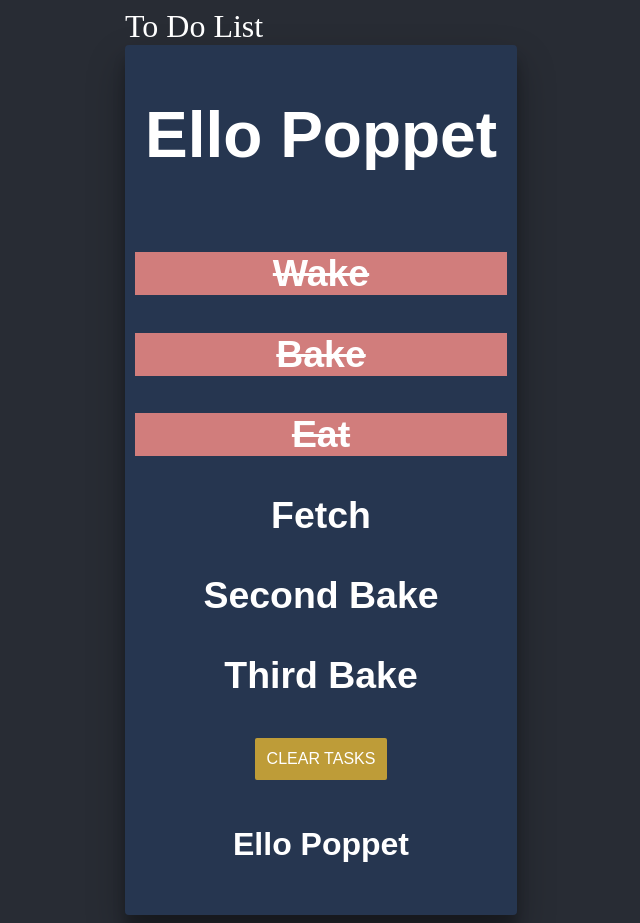
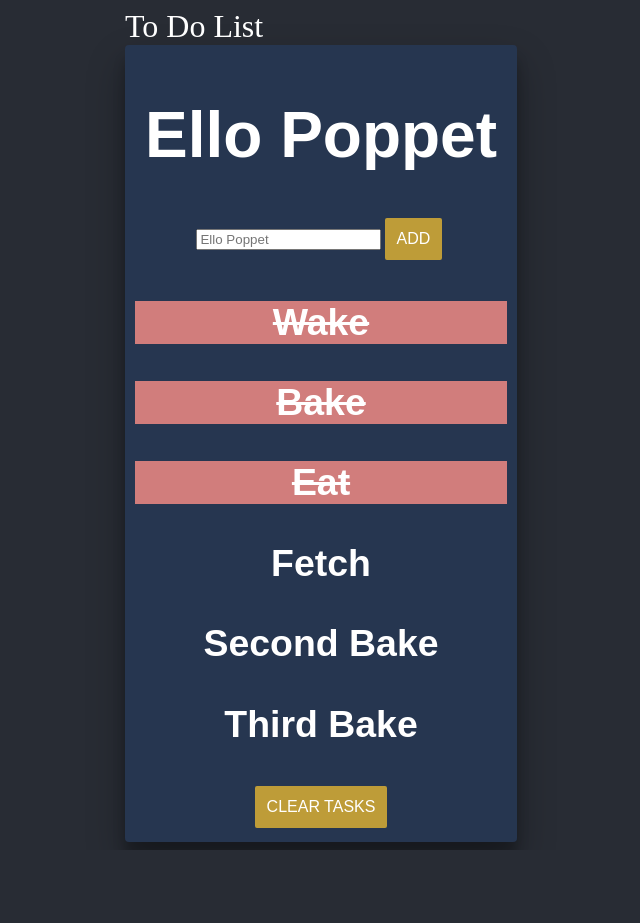
Before and after one commit to DustinThewind505/Backend-Unit-Testing, a React (Create React App) app: page / in a window 1280 px wide. Shown: the whole page, without its empty margins (329-969 px from the left). After the commit the page ends 850 px from the top, so only its background shows below. Built offline with nearby package versions, Linux system fonts and the light colour scheme.

Commit message:
began search form

```diff
--- a/src/App.js
+++ b/src/App.js
@@ -46,6 +46,12 @@ class App extends React.Component {
 
  handleClick = () => console.log("click", this.state.Tasks);
 
+
+handleChange = event => {
+
+}
+
+
   // toggleTask = clickedId => {
   //   const newTask = this.state.Tasks.map(element => {
   //     if(element.id === clickedId){
@@ -81,7 +87,7 @@ class App extends React.Component {
 
 
   render() {
-    console.log("render", this.state.Tasks)
+    // console.log("render", this.state.Tasks)
     return (
       <Fragment>
         To Do List
--- a/src/components/Form.js
+++ b/src/components/Form.js
@@ -1,5 +1,23 @@
-import React from "react"
+import React, { Fragment } from "react"
 
-const Form = () => <h4>Ello Poppet</h4>
+class Form extends React.Component {
+    constructor(){
+        super();
+        this.state  = {
+
+        }
+    }
+
+    render() {
+        return (
+            <Fragment>
+                <input placeholder="Ello Poppet" onChange={() => { }} />
+                <button>
+                    Add
+                </button>
+            </Fragment>
+        )
+    }
+}
 
 export default Form;
--- a/src/components/ToDoContainer.js
+++ b/src/components/ToDoContainer.js
@@ -7,14 +7,13 @@ const ToDoConatainer = props => {
 
     return (
         <div>
+            <Form />
             {props.tasks.map(task => (
                 <ToDo key={task.id} task={task} toggleTask={props.toggleTask}/>
             ))}
-            <button onClick={props.handleClick}>
+            <button onClick={() => console.log("Meow")}>
                 Clear Tasks
             </button>
-
-            <Form />
         </div>
     )
 };
```
